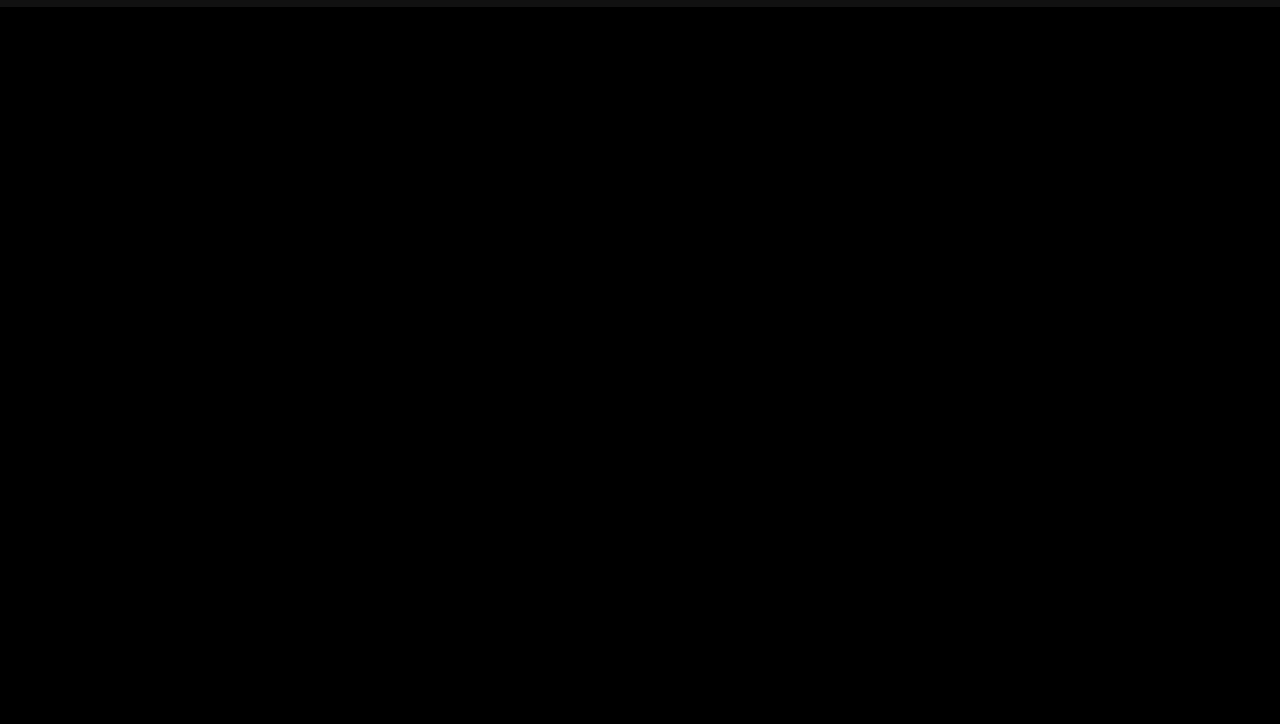
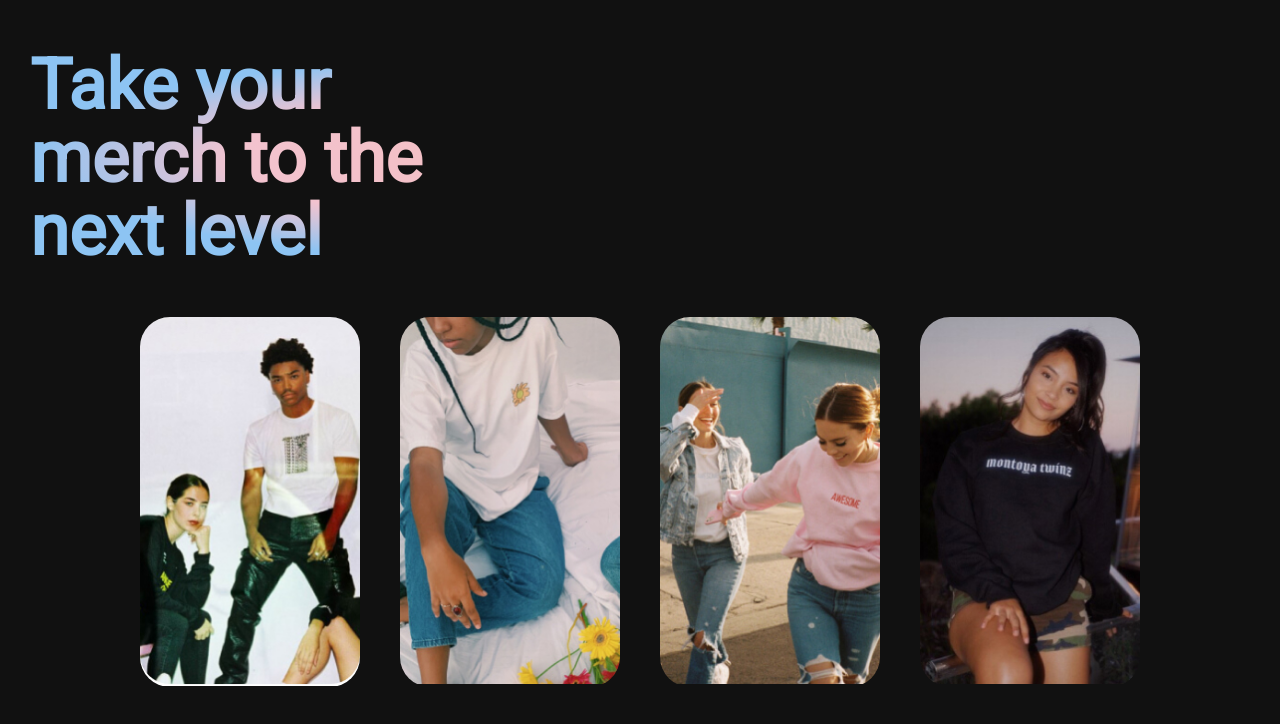
Before and after one commit to mashkosorik/lesson-2, a plain HTML site: page index.html in a window 1280 px wide. Shown: the part 51-775 px from the top of the page. Drawn offline with Linux system fonts and the light colour scheme.

Commit message:
hero-list added

```diff
--- a/index.html
+++ b/index.html
@@ -38,5 +38,29 @@
         </nav>
     </div>
    </header>
+   <main>
+       <section class="hero">
+           <div class="container">
+               <h1>Take your <br> merch to the <br> next level</h1>
+               <ul class="hero-list">
+                   <li>
+                        <img src="./images/hero1.jpg" alt="img">
+                   </li>
+                   <li>
+                        <img src="./images/hero2.jpg" alt="img">
+                   </li>
+                   <li>
+                        <img src="./images/hero3.jpg" alt="img">
+                   </li>
+                   <li>
+                        <img src="./images/hero4.jpg" alt="img">
+                   </li>
+                   <li>
+                        <img src="./images/hero5.jpg" alt="img">
+                   </li>
+               </ul>
+            </div>
+       </section>
+   </main>
 </body>
 </html>
--- a/sass/base/_common.scss
+++ b/sass/base/_common.scss
@@ -1,5 +1,5 @@
 body {
-    background-color: black;
+    background-color: $black;
     color: white;
     font-size: 14px;
     font-family: $main-font;
--- a/sass/components/_header.scss
+++ b/sass/components/_header.scss
@@ -1,5 +1,7 @@
 .header {
-    background-color: #111111;
+    background: $black;
+    position: fixed;
+    width: 100%;
 }
 
 .header .container {
@@ -63,8 +65,5 @@
         & li a {
             font-size: 16px;
         }
-        & button {
-            //padding: 15px 20px;
-        }
     }
 }
--- a/sass/main.scss
+++ b/sass/main.scss
@@ -14,3 +14,4 @@
 @import "./components/footer";
 
 @import "./pages/home";
+@import "./pages/hero";
--- /dev/null
+++ b/sass/pages/_hero.scss
@@ -0,0 +1,54 @@
+
+.hero {
+    padding-top: 100px;
+    & h1 {
+        font-size: 53px;
+        line-height: 1.04;
+        color: transparent;
+        background: $radial-gradient;
+        -webkit-background-clip: text;
+        margin-bottom: 30px;
+        @media screen and (min-width: 500px) {
+            font-size: 70px;
+        }
+    }
+
+}
+
+.hero-list {
+    display: flex;
+    flex-flow: row wrap;
+    justify-content: center;
+    & li {
+        //width: 80%;
+        border-radius: 30px;
+        overflow: hidden;
+        margin: 20px;
+        width: 220px;
+        height: 370px;
+    }
+    & li:not(:last-child) {
+        //margin-bottom: 20px;
+
+    }
+    & img {
+        object-fit: cover;
+        width: 100%;
+        height: auto;
+    }
+
+}
+@media screen and (min-width: 1365px) {
+    .hero-list {
+        & li {
+            margin-top: 0;
+        }
+        & li:nth-child(2),
+        & li:nth-child(4) {
+            margin-top: 32px;
+        }
+        & li:nth-child(3) {
+            margin-top: 72px;
+        }
+    }
+}
```
Also changed, not shown: css/main.css, css/main.min.css, images/hero1.jpg (added), images/hero2.jpg (added), images/hero3.jpg (added), images/hero4.jpg (added), images/hero5.jpg (added), 5 other files.
